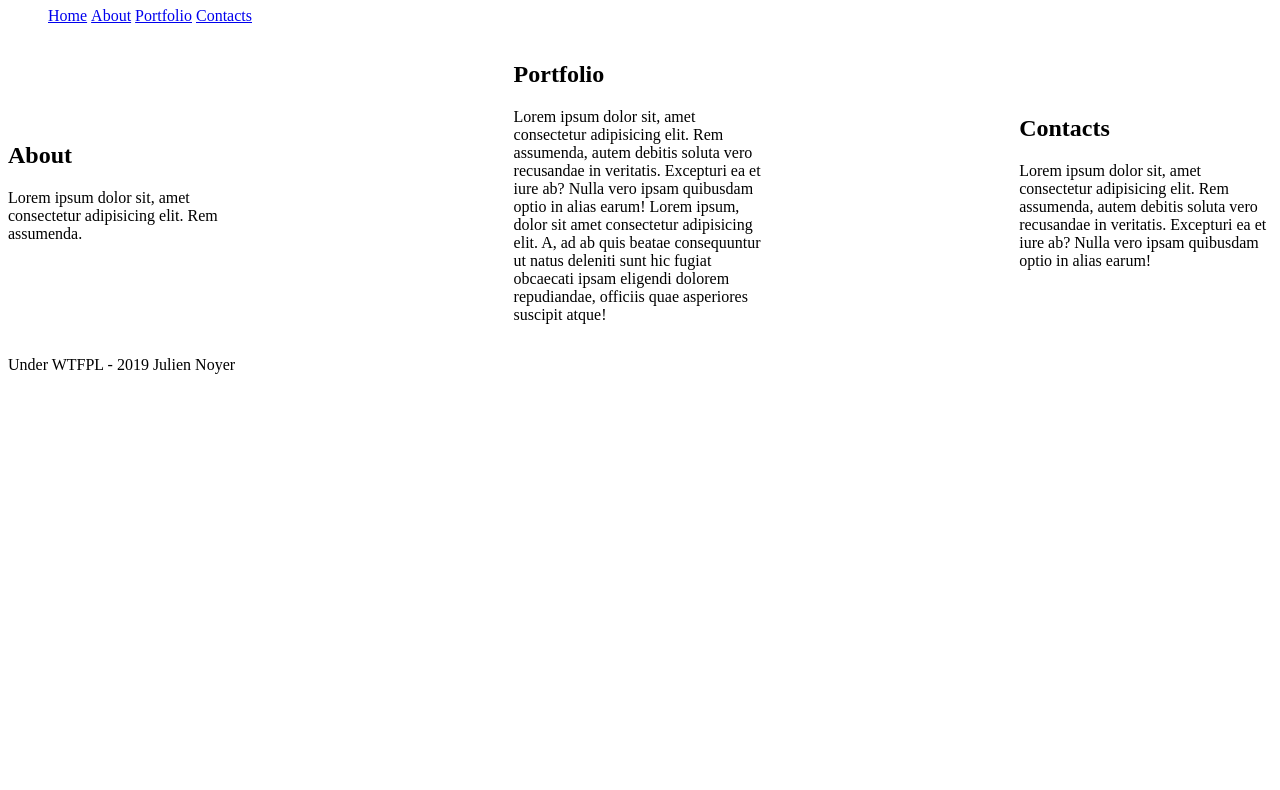
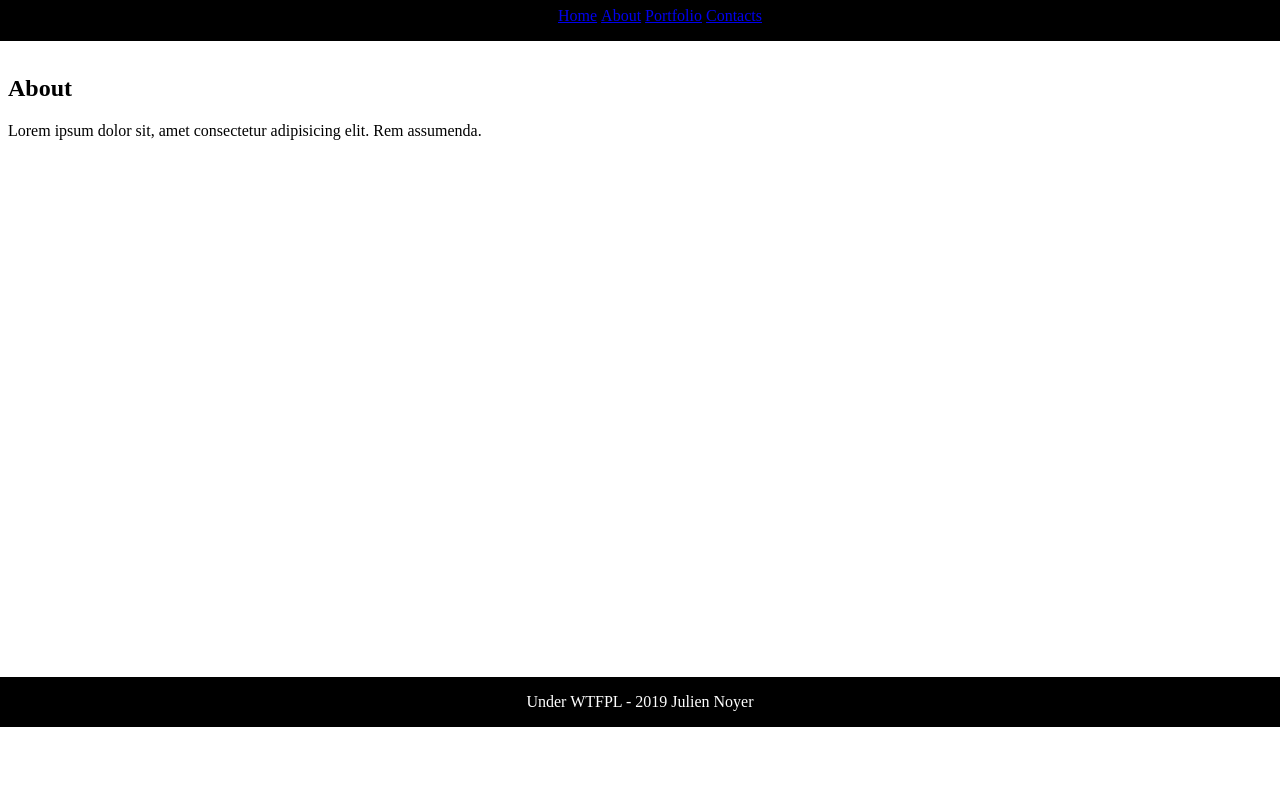
Before and after one commit to DWS-paris/FRONT_PP4P2020_HETIC, a plain HTML site: page 9janv/exo4/index.html in a window 1280 px wide. Shown: the part 73-863 px from the top of the page. Before the commit the page ends 800 px from the top, so only its background shows below. Drawn offline with Linux system fonts and the light colour scheme.

Commit message:
Exercice position/flex/display

```diff
--- a/9janv/exo4/css/main.css
+++ b/9janv/exo4/css/main.css
@@ -1,6 +1,27 @@
 nav li{
     display: inline-block;
 }
+
+/*
+Figer des balises HTML
+*/
+    header, footer {
+        position: fixed;
+        left: 0;
+        width: 100%;
+        background: black;
+        color: white;
+        text-align: center;
+    }
+
+    header{
+        top: 0;
+    }
+
+    footer{
+        bottom: 0;
+    }
+/**/
 
 /*
 Les flexboxes
@@ -20,9 +41,42 @@ Les flexboxes
         -moz-align-items: center;
         -webkit-align-items: center;
         align-items: center;
+
+        /* Gestion de la direction */
+        -moz-flex-direction: column;
+        -webkit-flex-direction: column;
+        flex-direction: column;
+
+        margin: 8rem auto 4rem auto
     }
 
     section{
-        width: 20%;
+        width: 100%;
+        height: 100vh; /* 100% de la hauteur de la vue */
     }
+
+    /*
+    Modifier l'ordre des boites flexibles
+    */
+        section:first-of-type{
+            -moz-order: 1;
+            -webkit-order: 1;
+            -o-order: 1;
+            order: 1;
+        }
+
+        section:nth-child(2){
+            -moz-order: 2;
+            -webkit-order: 2;
+            -o-order: 2;
+            order: 2;
+        }
+
+        section:last-child{
+            -moz-order: 0;
+            -webkit-order: 0;
+            -o-order: 0;
+            order: 0;
+        }
+    /**/
 /**/
--- a/9janv/exo4/index.html
+++ b/9janv/exo4/index.html
@@ -24,11 +24,6 @@
         <main>
 
             <section>
-                <h2>About</h2>
-                <p>Lorem ipsum dolor sit, amet consectetur adipisicing elit. Rem assumenda.</p>
-            </section>
-
-            <section>
                 <h2>Portfolio</h2>
                 <p>Lorem ipsum dolor sit, amet consectetur adipisicing elit. Rem assumenda, autem debitis soluta vero recusandae in veritatis. Excepturi ea et iure ab? Nulla vero ipsam quibusdam optio in alias earum! Lorem ipsum, dolor sit amet consectetur adipisicing elit. A, ad ab quis beatae consequuntur ut natus deleniti sunt hic fugiat obcaecati ipsam eligendi dolorem repudiandae, officiis quae asperiores suscipit atque!</p>
             </section>
@@ -36,6 +31,11 @@
             <section>
                 <h2>Contacts</h2>
                 <p>Lorem ipsum dolor sit, amet consectetur adipisicing elit. Rem assumenda, autem debitis soluta vero recusandae in veritatis. Excepturi ea et iure ab? Nulla vero ipsam quibusdam optio in alias earum!</p>
+            </section>
+
+            <section>
+                <h2>About</h2>
+                <p>Lorem ipsum dolor sit, amet consectetur adipisicing elit. Rem assumenda.</p>
             </section>
         </main>
 
```
